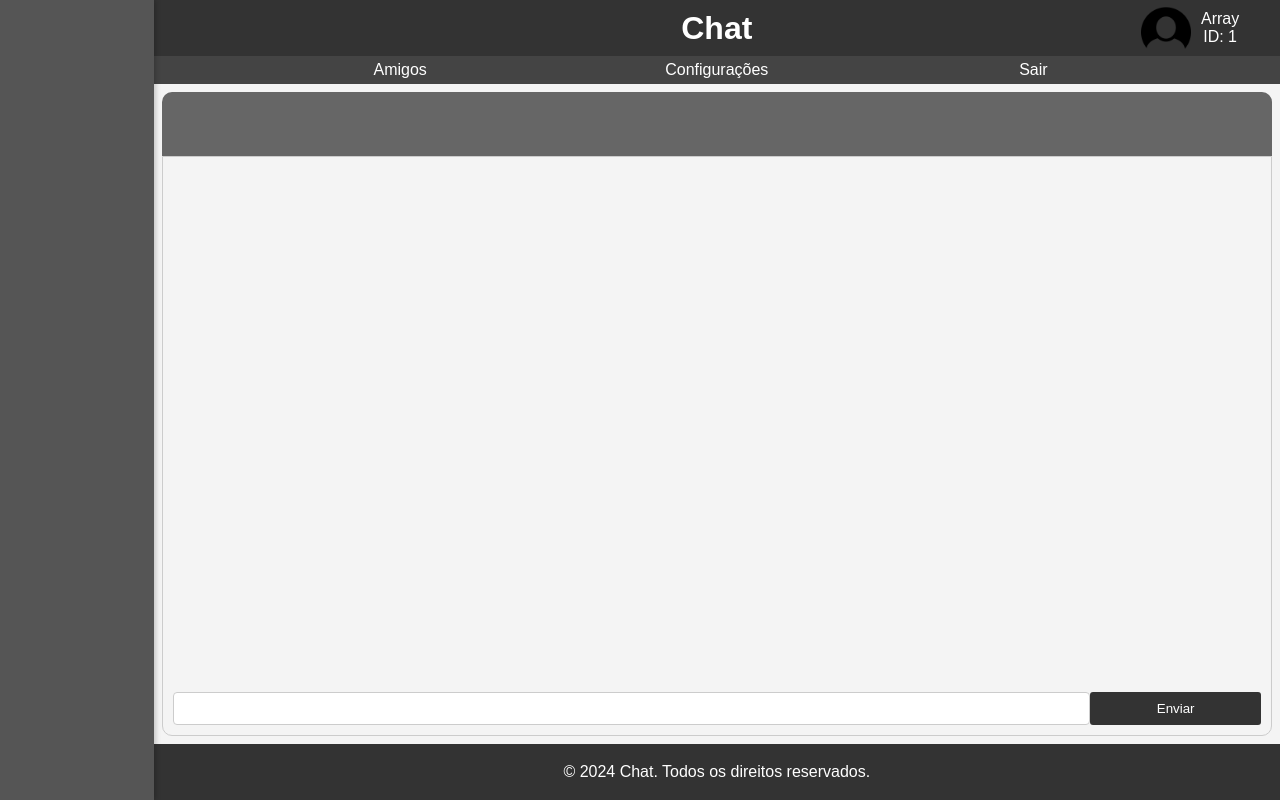
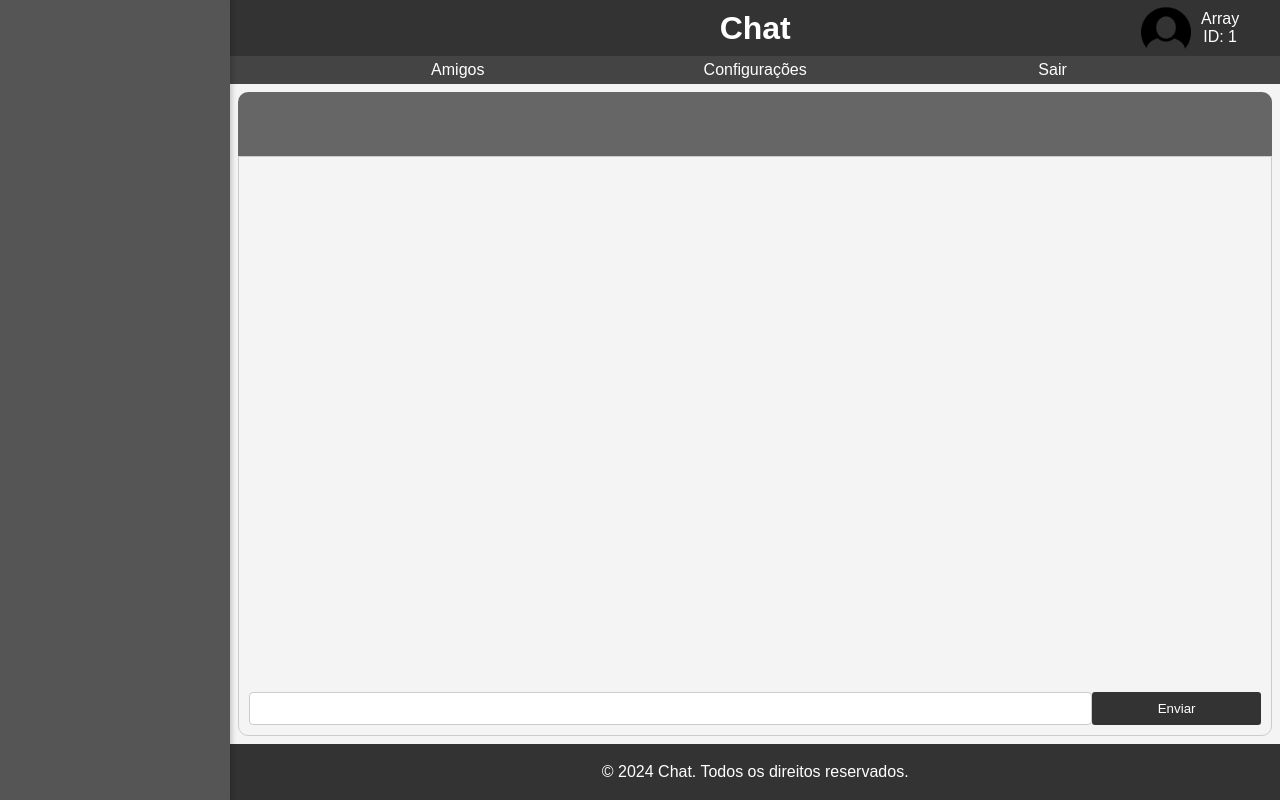
Before and after one commit to Angelo-Miguel/Chat, a PHP site: page / in a window 1280 px wide. Run offline with PHP 8.4, Linux system fonts and the light colour scheme; the visitor is signed in with stand-in values (Sample User, id 1); data that the repository does not hold is empty; some libraries are stand-ins or nearby versions.

Commit message:
Update CSS, JS, PHP, and HTML files.
remove datatables;
ajust the footer;
user select none para &nbsp;
ajuste de resposavidade;

```diff
--- a/assets/css/style.css
+++ b/assets/css/style.css
@@ -3,6 +3,7 @@ body {
     background-color: #f4f4f4;
     overflow-y: hidden;
     color: white;
+    display: flex;
 }
 
 header {
@@ -62,16 +67,17 @@ section {
 
 /*menu lateral e chat*/
 .content {
-    width: calc(100vw - 12vw);
+    width: calc(100vw - 18vw);
     height: 100vh;
-    margin-left: 12vw;
+    flex: 1;
+    /* margin-left: 18vw; */
 }
 
 .menu-lateral {
     display: flex;
-    position: fixed;
+    position: relative;
     background-color: #555;
-    min-width: 12vw;
+    width: 18vw;
     height: 100vh;
     overflow-y: auto;
     box-shadow: 2px 0px 5px rgba(0, 0, 0, 0.2);
@@ -124,7 +130,6 @@ section {
     height: 72.5vh;
     border: 1px solid #ccc;
     border-radius: 0px 0px 10px 10px;
-    overflow-y: auto;
 }
 
 .content-header-chat {
@@ -149,7 +154,7 @@ section {
     padding: 10px;
     gap: 20px;
     overflow-y: auto;
-    flex-direction: column;
+    flex-direction: column-reverse;
 }
 
 .msg1,
--- a/db.php
+++ b/db.php
@@ -23,7 +23,7 @@
 
 
         $amigo_selecionado = $_SESSION['amigo_selecionado']  ?? 0;
-        $query = "SELECT * FROM msg inner join usuarios on msg.id_user1=usuarios.id_usuarios where msg.id_user1 = '$amigo_selecionado' and msg.id_user2 = $id_usuario or msg.id_user2 = '$amigo_selecionado' and msg.id_user1 = $id_usuario;";
+        $query = "SELECT * FROM msg inner join usuarios on msg.id_user1=usuarios.id_usuarios where msg.id_user1 = '$amigo_selecionado' and msg.id_user2 = $id_usuario or msg.id_user2 = '$amigo_selecionado' and msg.id_user1 = $id_usuario order by dia desc, hora desc";
         $consulta_msg = mysqli_query($conexao,$query);
 
         $query = "SELECT * FROM usuarios WHERE id_usuarios = '$amigo_selecionado'";
--- a/footer.php
+++ b/footer.php
@@ -4,13 +4,6 @@
 
     <script src="./assets/js/scripts.js"></script>
     <script src="https://code.jquery.com/jquery-3.2.1.slim.min.js" integrity="sha384-KJ3o2DKtIkvYIK3UENzmM7KCkRr/rE9/Qpg6aAZGJwFDMVNA/GpGFF93hXpG5KkN" crossorigin="anonymous"></script>
-    <script src="//cdn.datatables.net/1.13.7/js/jquery.dataTables.min.js"></script>
-    <script>
-        $(document).ready(function() {
-            $('#amigos').DataTable();
-        });
-    </script>
-
     </body>
 
     </html>
--- a/header.php
+++ b/header.php
@@ -7,7 +7,6 @@
     <title>Chat</title>
     <link rel="stylesheet" href="./assets/css/style.css">
     <link rel="stylesheet" href="./assets/css/reset.css">
-    <link rel="stylesheet" href="//cdn.datatables.net/1.13.7/css/jquery.dataTables.min.css">
 </head>
 
 <body>
--- a/index.php
+++ b/index.php
@@ -29,3 +29,6 @@
             include 'views/login.php';
             break;
     }
+
+    include 'footer.php';
+    echo "</div>";
--- a/views/chat.php
+++ b/views/chat.php
@@ -8,7 +8,6 @@
     mysqli_data_seek($consulta_amigos, 0);
 
     ?>
-
 </div>
 
 <div class="content">
@@ -40,21 +39,20 @@
                     echo "<h3>" . $linha['usuario'] . "</h3>";
                 }
                 ?>
-
-
             </div>
             <div class="container-chat">
                 <div class="mensagens">
+
                     <?php
                     while ($linha = mysqli_fetch_array($consulta_msg)) {
                         if ($linha['id_user2'] == $_SESSION['id_user']) {
                             echo "<div class='msg1'>";
-                            echo "<div>" . $linha['msg'] . "&nbsp; &nbsp; &nbsp; &nbsp; &nbsp;</div>";
+                            echo "<div>" . $linha['msg'] . $linha['dia'] . "<span class='inv'>&nbsp; &nbsp; &nbsp; &nbsp; &nbsp;</span></div>";
                             echo "<div class='horas'>" . date('H:i', strtotime($linha['hora'])) . "</div>";
                             echo "</div>";
                         } else {
                             echo "<div class='msg2'>";
-                            echo "<div>" . $linha['msg'] . "&nbsp; &nbsp; &nbsp; &nbsp; &nbsp;</div>";
+                            echo "<div>" . $linha['msg'] . $linha['dia']. "<span class='inv'>&nbsp; &nbsp; &nbsp; &nbsp; &nbsp;</span></div>";
                             echo "<div class='horas'>" . date('H:i', strtotime($linha['hora'])) . "</div>";
                             echo "</div>";
                         }
@@ -70,7 +68,7 @@
     <?php
     } else {
     ?>
-        <!-- Arumar isso depois -->
+        <!-- Arumar isso depois | tela quando nao tem nenhum amigo selecionado-->
         <div style="height: 82.5vh"></div>
     <?php
     }
@@ -95,22 +93,19 @@
                         </tr>
                     </thead>
                     <tbody>
-                        <tr class='amigo'>
-                            <td><img class='img-perfil' src='./assets/img/noUser.png'><span>Angelo</span></td>
-                            <td><a href='#'>Favorito</a></td>
-                            <td><a href='#'>Excluir</a></td>
-                        </tr>
-                        <tr class='amigo'>
-                            <td><img class='img-perfil' src='./assets/img/noUser.png'><span>Gustavo</span></td>
-                            <td><a href='#'>Favorito</a></td>
-                            <td><a href='#'>Excluir</a></td>
-                        </tr>
+                        <?php
+                        while ($linha = mysqli_fetch_array($consulta_amigos)) {
+                            echo "<tr class='amigo'>";
+                            echo "<td><img class='img-perfil' src='./assets/img/noUser.png'><span>" . $linha['usuario'] . "</span></td>";
+                            echo "<td><a href='#'>Favorito</a></td>";
+                            echo "<td><a href='#'>Excluir</a></td>";
+                            echo "</tr>";
+                        }
+                        ?>
                     </tbody>
                 </table>
             </div>
         </div>
-    </div>
-    <?php include './footer.php' ?>
     </div>
 
     <?php
@@ -127,29 +122,14 @@ if (isset($_SESSION['erro_amigos'])) {
 
 
 
-
-
-
-<!-- <thead>
-    <h2>Amigos</h2>
-    <form class='form-amigos' action="./processaamigos.php" method="post">
-        <input type="text" placeholder="Nome de usuário" name="usuario">
-        <input type="text" placeholder="ID" name="id">
-        <input type="submit" value="Adicionar">
-    </form>
-</thead>
-<tbody>
-
+    <!--
     <tr class='amigo'>
-        <td><img class='img-perfil' src='./assets/img/noUser.png'></td>
-        <td><span>Angelo</span></td>
+        <td><img class='img-perfil' src='./assets/img/noUser.png'><span>Angelo</span></td>
         <td><a href='#'>Favorito</a></td>
         <td><a href='#'>Excluir</a></td>
     </tr>
     <tr class='amigo'>
-        <td><img class='img-perfil' src='./assets/img/noUser.png'></td>
-        <td><span>Gustavo</span></td>
+        <td><img class='img-perfil' src='./assets/img/noUser.png'><span>Gustavo</span></td>
         <td><a href='#'>Favorito</a></td>
         <td><a href='#'>Excluir</a></td>
-    </tr>
-</tbody> -->
+    </tr> -->
--- a/views/login.php
+++ b/views/login.php
@@ -15,9 +15,3 @@
         ?>
     </form>
 </div>
-
-
-
-<!-- <footer>
-    <p>&copy; 2024 Chat. Todos os direitos reservados.</p>
-</footer> -->
```
Also changed, not shown: other parts of assets/css/style.css (+41 -5 lines), assets/js/scripts.js (line endings or trailing spaces). Lines whose indentation alone changed are shown as unchanged.
